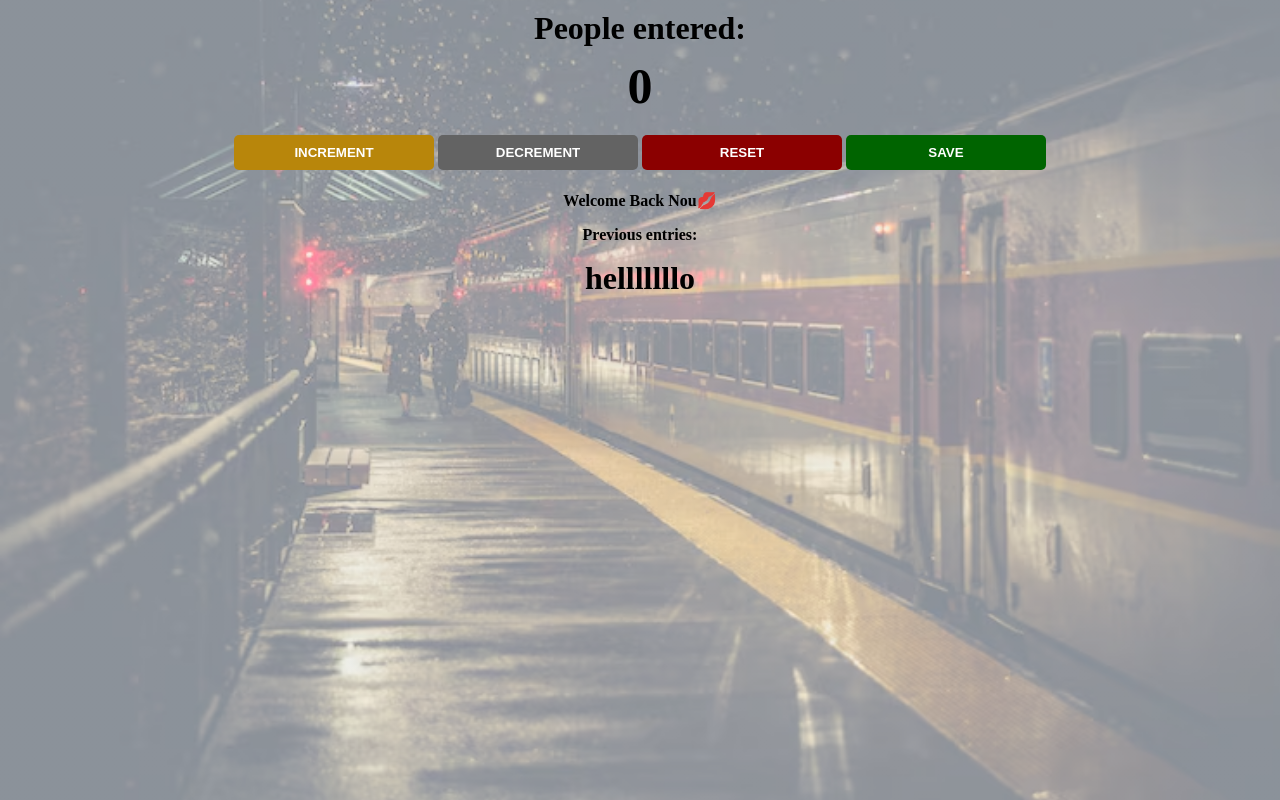
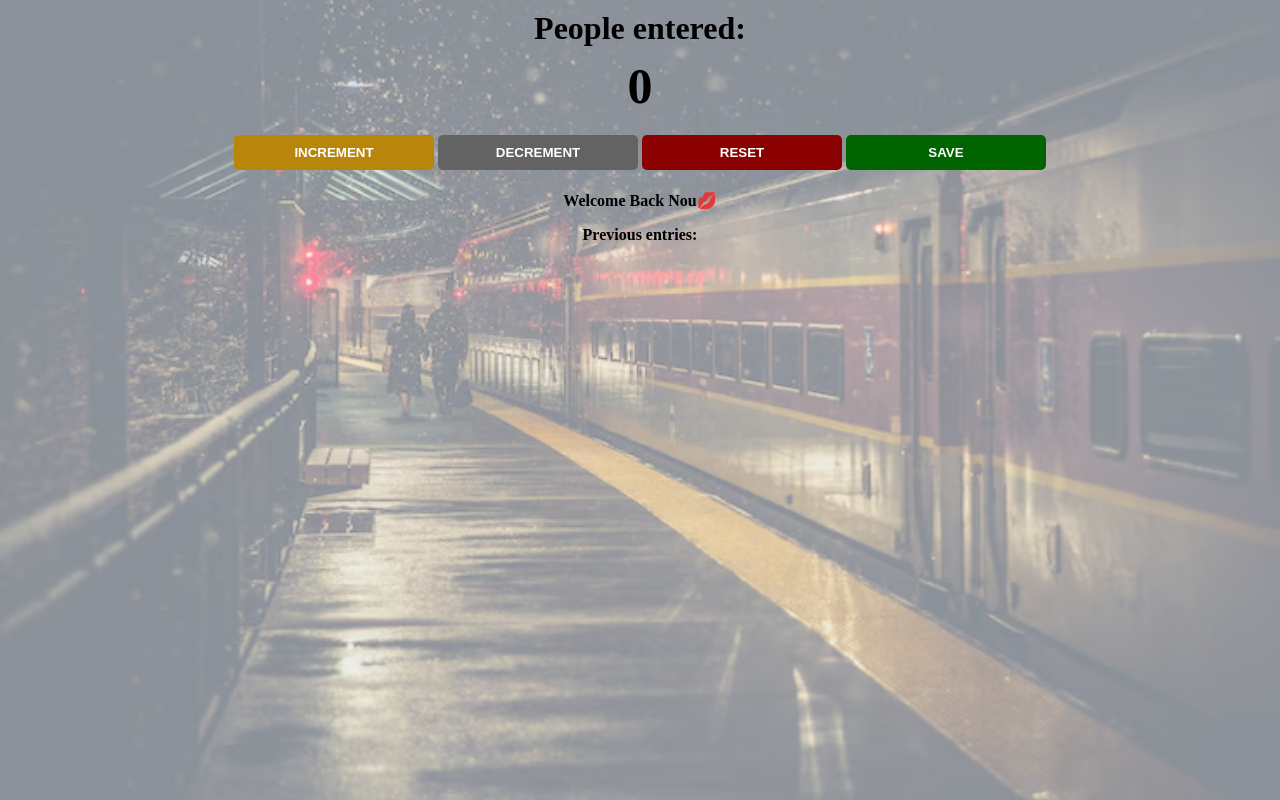
Before and after one commit to nourtarek885/CloudTask, a plain HTML site: page public/index.html in a window 1280 px wide. Drawn offline with Linux system fonts and the light colour scheme.

Commit message:
Update index.html

```diff
--- a/public/index.html
+++ b/public/index.html
@@ -15,7 +15,6 @@
     <button id="save-btn" onclick="save()">SAVE</button>
     <p id="welcome-el"></p>
     <p id="previous-el">Previous entries: </p>
-    <h1>helllllllo</h1>
     <script src="index.js">
     </script>
 </body>
```
